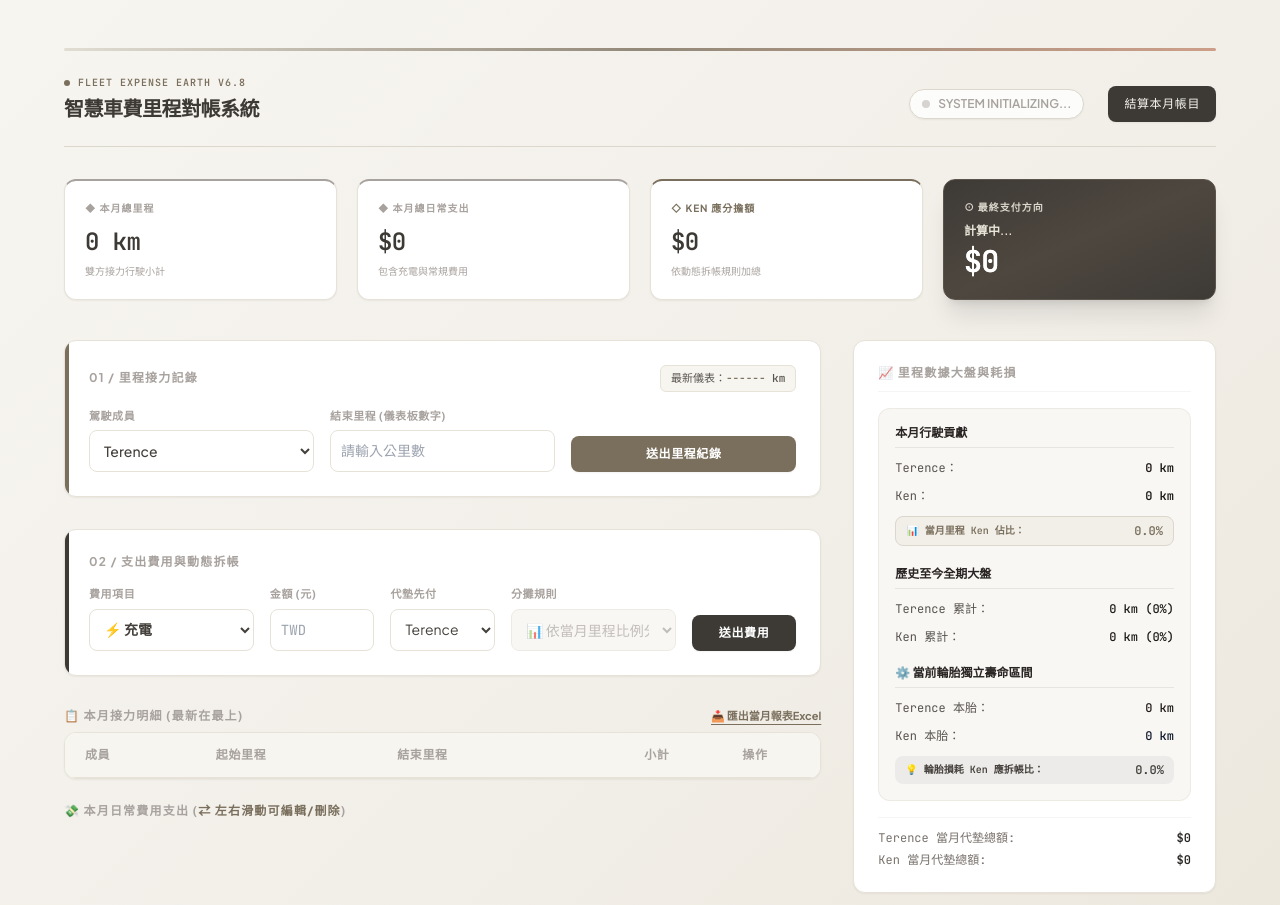
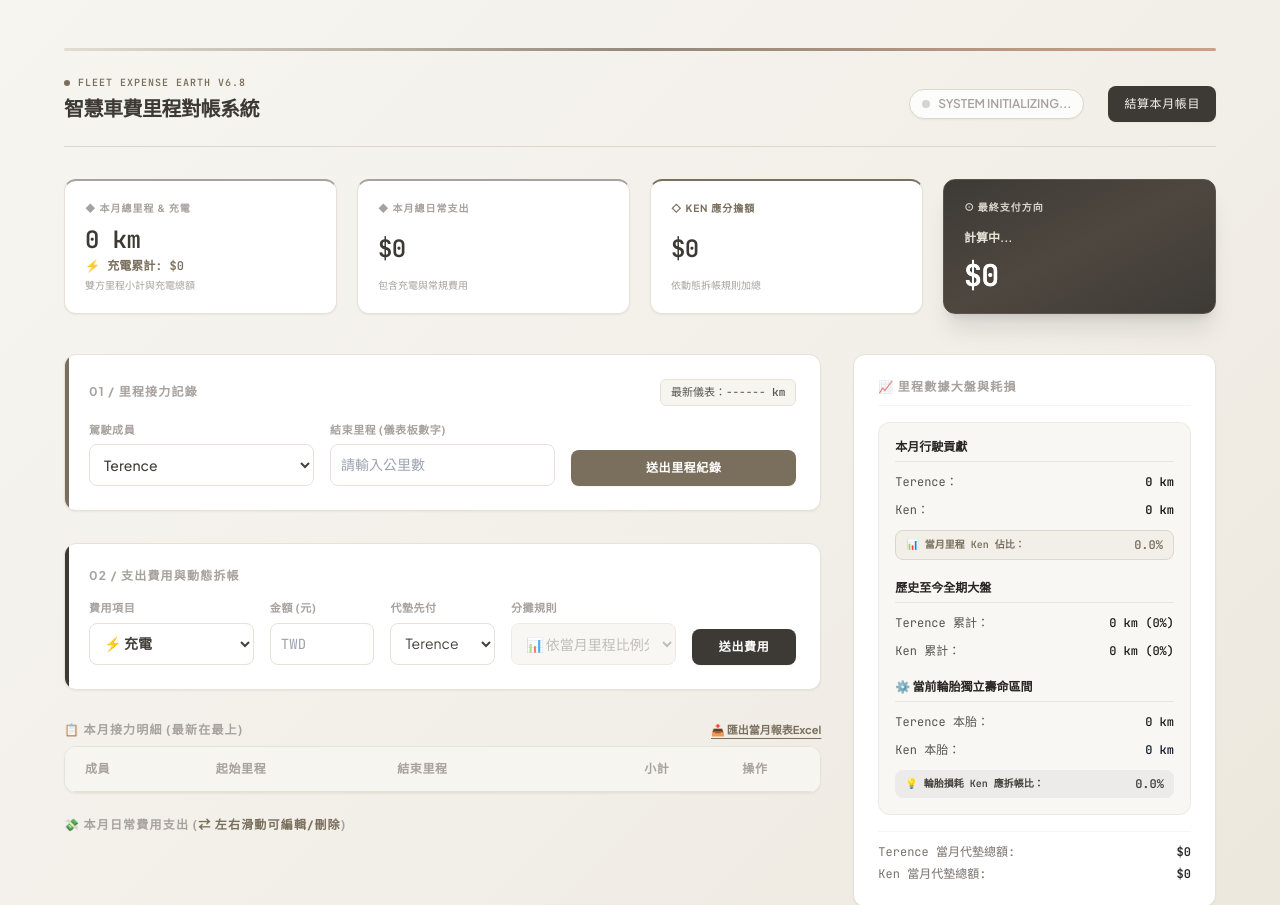
Before and after one commit to gogenkei/car-system, a plain HTML site: page index.html in a window 1280 px wide. Shown: the top 905 px of the page. Drawn offline with nearby package versions, Linux system fonts and the light colour scheme; no server answers.

Commit message:
Update index.html

```diff
--- a/index.html
+++ b/index.html
@@ -53,10 +53,14 @@
     <!-- 📊 大盤核心指標區 -->
     <section class="max-w-6xl mx-auto mb-10">
         <div class="grid grid-cols-1 sm:grid-cols-2 lg:grid-cols-4 gap-5">
+            <!-- 已優化：一併顯示當月總里程與充電累計金額 -->
             <div class="bg-white border-t-2 border-t-stone-400 border-x border-b border-[#e6e2d8] p-5 rounded-xl shadow-sm flex flex-col justify-between hover:-translate-y-0.5 hover:shadow-md transition-all duration-300 group">
-                <span class="text-[10px] font-bold tracking-widest text-stone-400 uppercase">◆ 本月總里程</span>
-                <p id="heroTotalKm" class="text-2xl font-bold tracking-tight text-[#3d3a36] mt-2 mono-font">0 km</p>
-                <span class="text-[10px] text-stone-400 mt-1">雙方接力行駛小計</span>
+                <span class="text-[10px] font-bold tracking-widest text-stone-400 uppercase">◆ 本月總里程 & 充電</span>
+                <div class="mt-2 flex flex-col justify-center">
+                    <p id="heroTotalKm" class="text-2xl font-bold tracking-tight text-[#3d3a36] mono-font">0 km</p>
+                    <p id="heroTotalCharging" class="text-xs font-semibold text-[#7a6f5d] mt-0.5 mono-font">⚡ 充電累計: $0</p>
+                </div>
+                <span class="text-[10px] text-stone-400 mt-1">雙方里程小計與充電總額</span>
             </div>
             <div class="bg-white border-t-2 border-t-stone-400 border-x border-b border-[#e6e2d8] p-5 rounded-xl shadow-sm flex flex-col justify-between hover:-translate-y-0.5 hover:shadow-md transition-all duration-300 group">
                 <span class="text-[10px] font-bold tracking-widest text-stone-400 uppercase">◆ 本月總日常支出</span>
@@ -122,7 +126,6 @@
                 <div class="grid grid-cols-2 md:grid-cols-12 gap-4">
                     <div id="expItemTypeDiv" class="col-span-2 md:col-span-3 transition-all duration-300">
                         <label class="block text-[11px] text-stone-400 uppercase tracking-wider mb-1.5 font-bold">費用項目</label>
-                        <!-- 調整下拉選單順序 -->
                         <select id="expItemType" onchange="window.onExpenseItemChanged()" class="w-full bg-white border border-[#e6e2d8] rounded-lg p-2.5 text-base md:text-sm text-stone-700 focus:outline-none focus:border-[#7a6f5d] focus:ring-2 focus:ring-[#7a6f5d]/10 transition-all font-semibold cursor-pointer">
                             <option value="⚡ 充電">⚡ 充電</option>
                             <option value="🚗 車貸">🚗 車貸</option>
@@ -139,7 +142,6 @@
 
                     <div class="col-span-1 md:col-span-2">
                         <label class="block text-[11px] text-stone-400 uppercase tracking-wider mb-1.5 font-bold">金額 (元)</label>
-                        <!-- 優化：純數字鍵盤、Enter直接送出 -->
                         <input type="number" id="expAmount" inputmode="numeric" onkeydown="if(event.key === 'Enter') window.addExpense()" class="w-full bg-white border border-[#e6e2d8] rounded-lg p-2.5 text-base md:text-sm text-stone-800 focus:outline-none focus:border-[#7a6f5d] focus:ring-2 focus:ring-[#7a6f5d]/10 transition-all mono-font" placeholder="TWD">
                     </div>
 
@@ -244,7 +246,7 @@
                 </div>
             </div>
 
-            <!-- 📂 歷史已封存存摺 (摺疊風琴式面板) -->
+            <!-- 📂 歷史已封存存摺 -->
             <div class="bg-white border border-[#e6e2d8] rounded-xl shadow-sm overflow-hidden transition-all duration-300">
                 <button onclick="window.toggleHistoryPanel()" class="w-full bg-[#f7f5f0]/60 hover:bg-[#f7f5f0] px-5 py-4 flex items-center justify-between border-b border-[#e6e2d8]/60 transition-colors focus:outline-none">
                     <div class="flex items-center gap-2">
@@ -411,11 +413,17 @@
             document.getElementById('tyreRatioKText').innerText = `${(tyreRatioK * 100).toFixed(1)}%`;
 
             let tPaid = 0, kPaid = 0, totalExp = 0, kResponsibility = 0;
+            let totalCharging = 0; // 用於累計當月充電金額
             let detailedExpensesWithShare = [];
 
             expenseList.forEach((e) => {
                 let ruleText = ''; let computedKenShare = 0;
                 totalExp += e.amount;
+
+                // 獨立過濾累計充電費用
+                if (e.item === '⚡ 充電') {
+                    totalCharging += e.amount;
+                }
 
                 if (e.splitType === '50_50') { ruleText = '50/50平分'; computedKenShare = e.amount * 0.5; }
                 else if (e.splitType === 'month_mileage') { ruleText = `📊 里程比 (${(monthRatioK * 100).toFixed(1)}%)`; computedKenShare = e.amount * monthRatioK; }
@@ -475,7 +483,9 @@
                 bindSwipeGestures(cardWrapper, i);
             }
 
+            // 更新大盤 DOM
             document.getElementById('heroTotalExpense').innerText = `$${totalExp.toLocaleString()}`;
+            document.getElementById('heroTotalCharging').innerText = `⚡ 充電累計: $${totalCharging.toLocaleString()}`;
             document.getElementById('heroKenShare').innerText = `$${Math.round(kResponsibility).toLocaleString()}`;
             document.getElementById('outT').innerText = `$${tPaid.toLocaleString()}`;
             document.getElementById('outK').innerText = `$${kPaid.toLocaleString()}`;
```
